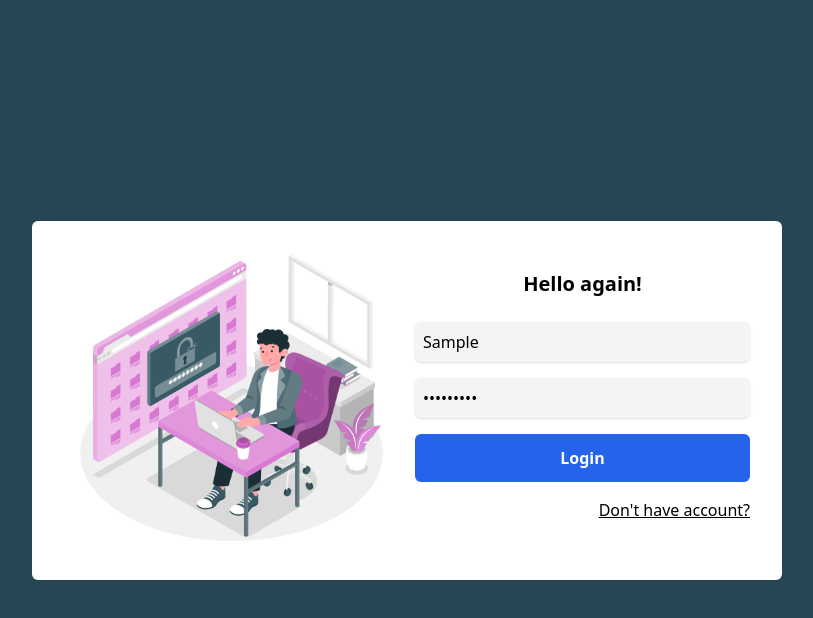
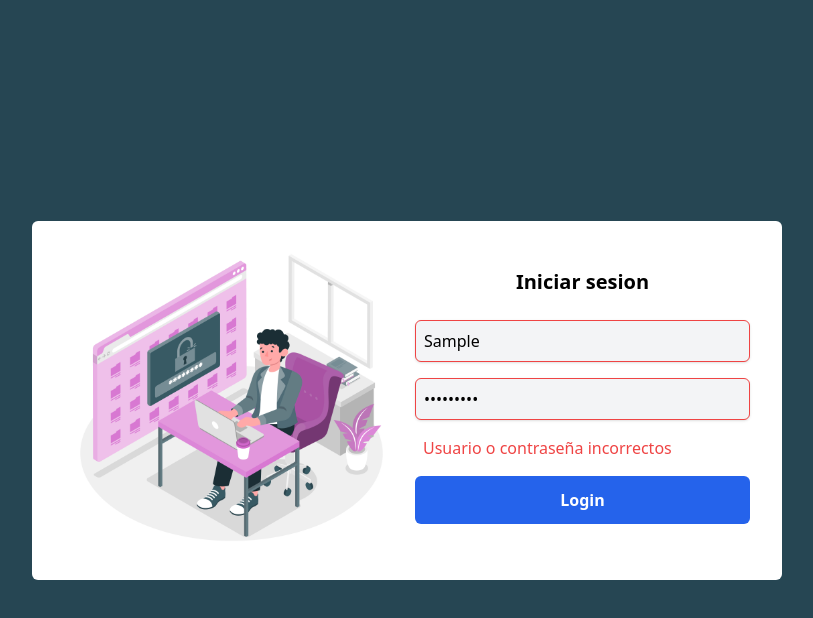
Before and after one commit to AngelDuqcrck/SGS_FE, an Angular app: page /auth in a window 1280 px wide. Both pictures are taken after typing "Sample", "Sample123" into the empty fields and a click on the button "Login". Shown: the top 618 px of the page, without its empty margins (233-1046 px from the left). Built offline with nearby package versions, Linux system fonts and the light colour scheme; no server answers; what primeng would draw is missing.

Commit message:
feat: - Implemented get all tickets when its created - Implemented favi.icon and title for the page. - Change sidebar name to SGS - add error login indicator when fail authentication.

```diff
--- a/src/app/auth/auth.component.html
+++ b/src/app/auth/auth.component.html
@@ -7,19 +7,27 @@
     </section>
 
     <section class="my-4 w-full">
-      <h2 class="text-center font-bold text-xl w-full mb-6">Hello again!</h2>
+      <h2 class="text-center font-bold text-xl w-full mb-6">Iniciar sesion</h2>
 
       <form class="w-full" [formGroup]="loginForm" (ngSubmit)="onSubmit($event)">
 
         <input class="block w-full mb-4 p-2 rounded-md bg-gray-100 shadow"
                type="text"
                formControlName="username"
-               placeholder="username">
+               placeholder="username"
+               [ngClass]="{'border border-red-500': errorLogin}"
+               >
 
         <input class="block w-full mb-4 p-2 rounded-md bg-gray-100 shadow"
                type="password"
                formControlName="password"
-               placeholder="**********">
+               placeholder="**********"
+               [ngClass]="{'border border-red-500': errorLogin}"
+              >
+
+        <div class="flex items-center justify-between mb-4 text-red-500 pl-2" *ngIf="errorLogin">
+          Usuario o contraseña incorrectos
+        </div>
 
         <button
           class="w-full bg-blue-600 text-white font-semibold text-center p-3 rounded-md transition-colors hover:bg-blue-500"
@@ -27,7 +35,7 @@
         </button>
 
       </form>
-      <a href="#" class="inline-block w-full text-right mt-4 underline"> Don't have account?</a>
     </section>
+
   </div>
 </section>
--- a/src/app/auth/auth.component.ts
+++ b/src/app/auth/auth.component.ts
@@ -3,6 +3,7 @@ import {CommonModule} from '@angular/common';
 import {LoginService} from "./services/login.service";
 import {FormBuilder, FormGroup, ReactiveFormsModule, Validators} from "@angular/forms";
 import {Router, RouterModule} from "@angular/router";
+
 
 @Component({
   selector: 'app-auth',
@@ -18,6 +19,8 @@ export class AuthComponent {
     password: ['', [Validators.required]]
   });
 
+  errorLogin: boolean = false;
+
   constructor(
     private authService: LoginService,
     private fb: FormBuilder,
@@ -30,7 +33,7 @@ export class AuthComponent {
     //suscribe the login method
     this.authService.login(username, password).subscribe({
       next: ok => this.router.navigateByUrl('backlog'),
-      error: error => console.log("jaja")
+      error: error => this.errorLogin = true
     });
   }
 
--- a/src/app/dashboard/sidebar/sidebar.component.html
+++ b/src/app/dashboard/sidebar/sidebar.component.html
@@ -5,7 +5,7 @@
     <button (click)="close()" class="mb-3 lg:hidden">
       <i class="pi pi-arrow-left"></i>
     </button>
-    <h1 class="font-bold text-3xl ">User manager</h1>
+    <h1 class="font-bold text-3xl text-center">SGS</h1>
   </section>
 
   <ul class="px-4">
--- a/src/app/service-boss/components/add-edit-ticket/add-edit-ticket.component.ts
+++ b/src/app/service-boss/components/add-edit-ticket/add-edit-ticket.component.ts
@@ -94,6 +94,7 @@ export class AddEditTicketComponent {
             this.ticketChange.emit(ticket);
             this.visibleChange.emit(false);
             this.form.reset();
+            window.location.reload();
           }
         })
         return
@@ -103,6 +104,7 @@ export class AddEditTicketComponent {
             this.ticketChange.emit(ticket);
             this.visibleChange.emit(false);
             this.form.reset();
+            window.location.reload();
           }
         })
       }
--- a/src/app/service-boss/components/add-edit-user/add-edit-user.component.ts
+++ b/src/app/service-boss/components/add-edit-user/add-edit-user.component.ts
@@ -111,10 +111,11 @@ export class AddEditUserComponent {
       })
       this.userForm.get('role')?.disable()
       return
-    }else{
-      this.userForm.patchValue({
-        role: 2
-      })
+    }
+    else{
+    //   this.userForm.patchValue({
+    //     role: 2
+    //   })
       this.userForm.get('role')?.enable()
     }
   }
@@ -128,12 +129,14 @@ export class AddEditUserComponent {
       })
       this.userForm.get('dependence')?.disable()
       return
-    }else{
+    }
+    else{
       this.userForm.patchValue({
         dependence: 1
       })
       this.userForm.get('dependence')?.enable()
     }
+
   }
 
   private mappedUserFormFromUser(): UserFullDTO {
--- a/src/index.html
+++ b/src/index.html
@@ -2,10 +2,10 @@
 <html lang="en">
 <head>
   <meta charset="utf-8">
-  <title>UserManagerFe</title>
+  <title>SGS</title>
   <base href="/">
   <meta name="viewport" content="width=device-width, initial-scale=1">
-  <link rel="icon" type="image/x-icon" href="favicon.ico">
+  <link rel="icon" type="image/x-icon" href="assets/favicon.ico">
 </head>
 <body>
   <app-root></app-root>
```
Also changed, not shown: 1 other file (tests, documents, lock files or other folders).
